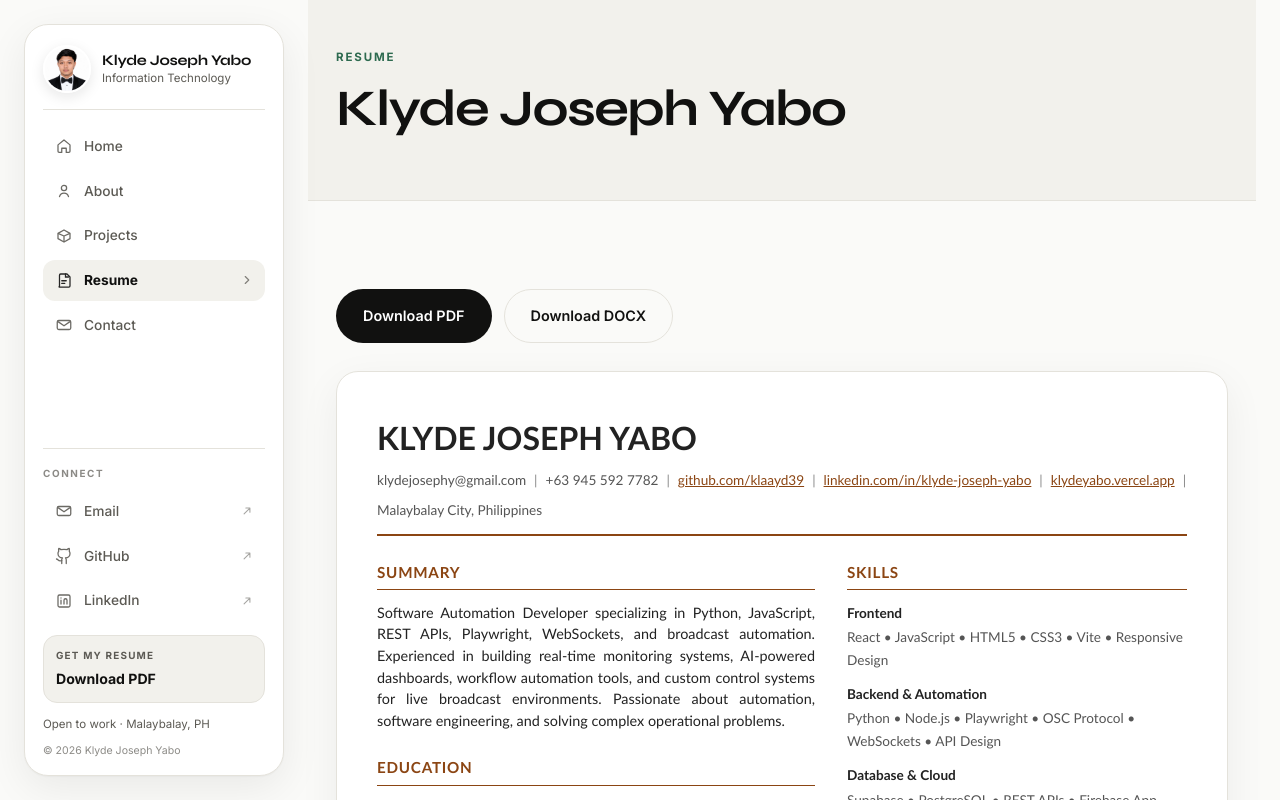
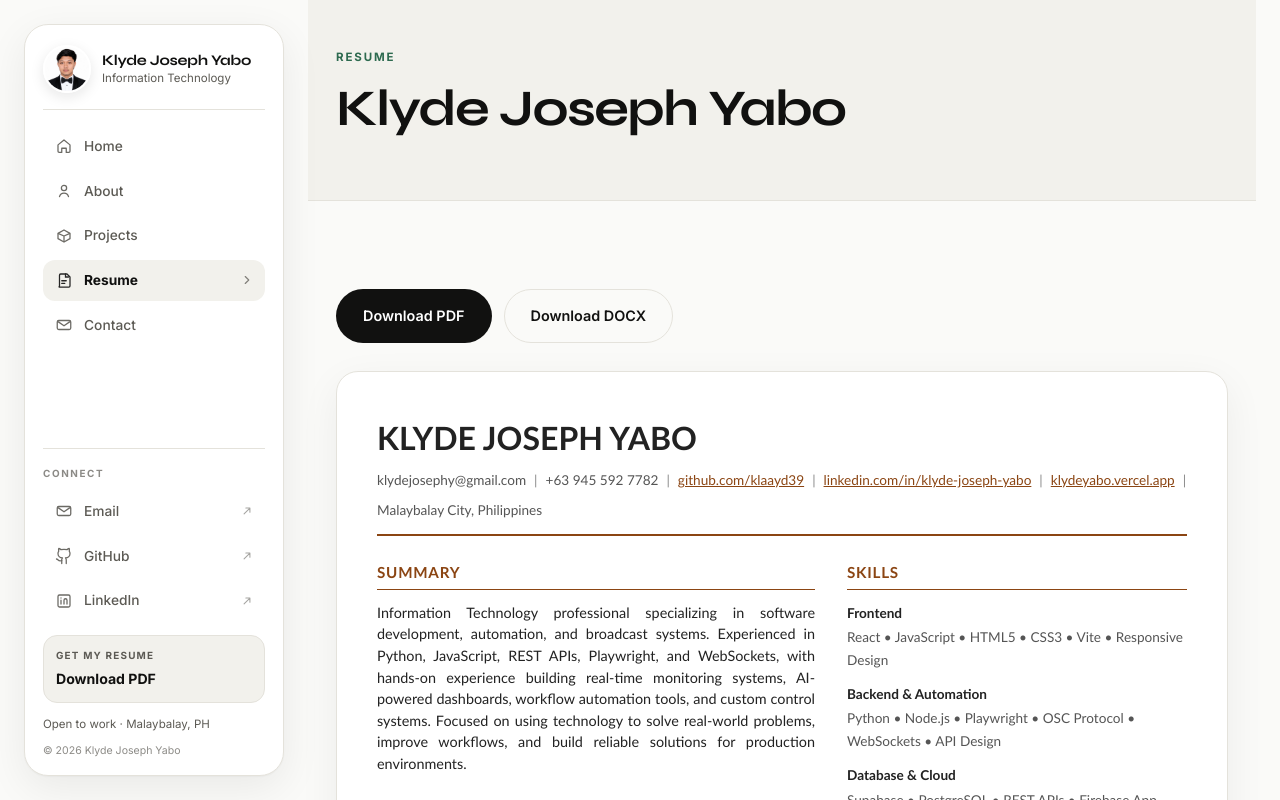
Before and after one commit to klaayd39/new-portfolio, a React (Vite) app: page /resume in a window 1280 px wide. Shown: the top 800 px of the page. Built offline with nearby package versions, Linux system fonts and the light colour scheme.

Commit message:
new summary

```diff
--- a/build.js
+++ b/build.js
@@ -142,7 +142,7 @@ const doc = new Document({
                                         new Paragraph({
                                             spacing: { after: 100 },
                                             children: [new TextRun({
-                                                text: "Software Automation Developer specializing in Python, JavaScript, REST APIs, Playwright, WebSockets, and broadcast automation. Experienced in building real-time monitoring systems, AI-powered dashboards, workflow automation tools, and custom control systems for live broadcast environments. Passionate about automation, software engineering, and solving complex operational problems.",
+                                                text: "Information Technology professional specializing in software development, automation, and broadcast systems. Experienced in Python, JavaScript, REST APIs, Playwright, and WebSockets, with hands-on experience building real-time monitoring systems, AI-powered dashboards, workflow automation tools, and custom control systems. Focused on using technology to solve real-world problems, improve workflows, and build reliable solutions for production environments.",
                                                 size: 20, font: FONT, color: DARK,
                                             })],
                                         }),
--- a/src/pages/Resume.jsx
+++ b/src/pages/Resume.jsx
@@ -69,12 +69,12 @@ export default function Resume() {
             <section className="rv-section">
               <h2 className="rv-section-title">SUMMARY</h2>
               <p className="rv-text rv-text--justify">
-                Software Automation Developer specializing in Python, JavaScript, REST APIs,
-                Playwright, WebSockets, and broadcast automation. Experienced in building
-                real-time monitoring systems, AI-powered dashboards, workflow automation
-                tools, and custom control systems for live broadcast environments.
-                Passionate about automation, software engineering, and solving complex
-                operational problems.
+                Information Technology professional specializing in software development, automation,
+                and broadcast systems. Experienced in Python, JavaScript, REST APIs, Playwright, and
+                WebSockets, with hands-on experience building real-time monitoring systems,
+                AI-powered dashboards, workflow automation tools, and custom control systems.
+                Focused on using technology to solve real-world problems, improve workflows, and
+                build reliable solutions for production environments.
               </p>
             </section>
 
```
